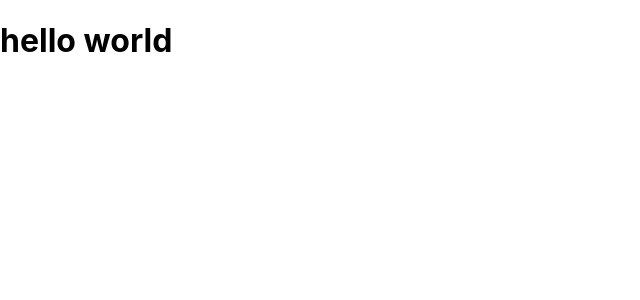
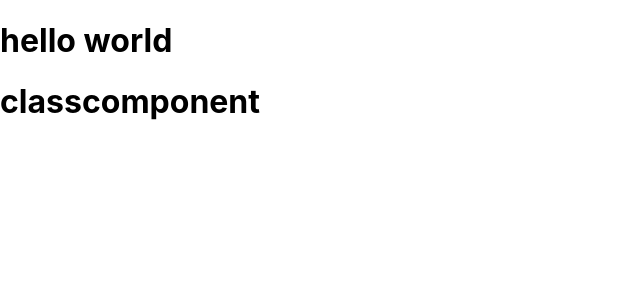
Before and after one commit to SANJAY-3001/React-Class, a React (Create React App) app in the folder Day3/sanjay-search-engine/: page / in a window 1280 px wide. Shown: the top 300 px of the page, without its empty margins (0-640 px from the left). Built offline with nearby package versions, Linux system fonts and the light colour scheme.

Commit message:
adding class component

```diff
--- a/Day3/sanjay-search-engine/src/App.js
+++ b/Day3/sanjay-search-engine/src/App.js
@@ -1,9 +1,11 @@
+import ClassComponent from './Component/ClassComponent';
 import FunctionComponent from './Component/funtioncomponent';
 
 function App() {
   return (
     <div>
       <FunctionComponent />
+      <ClassComponent />
     </div>
   );
 }
--- /dev/null
+++ b/Day3/sanjay-search-engine/src/Component/ClassComponent.js
@@ -0,0 +1,14 @@
+import React, { Component } from "react";
+
+class ClassComponent extends Component {
+  render()
+  {
+    return (
+      <div>
+        <h1>classcomponent</h1>
+      </div>
+    );
+  }
+}
+
+export default ClassComponent;
```
